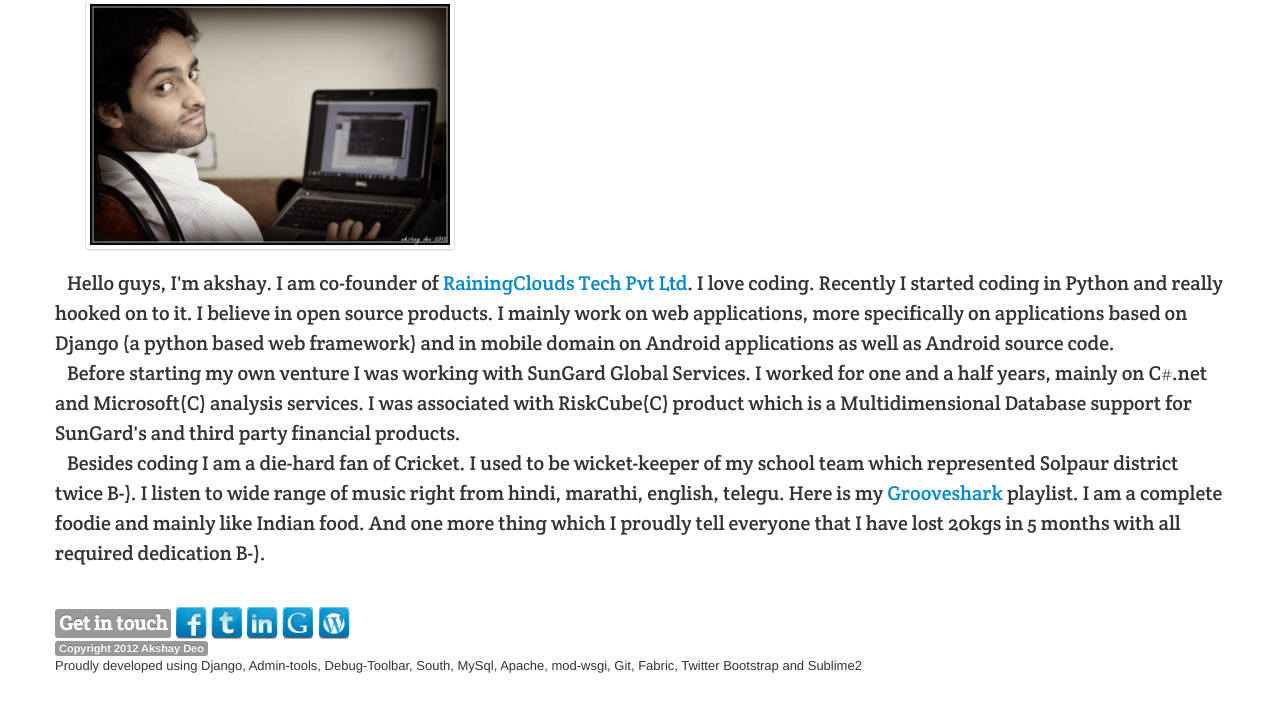
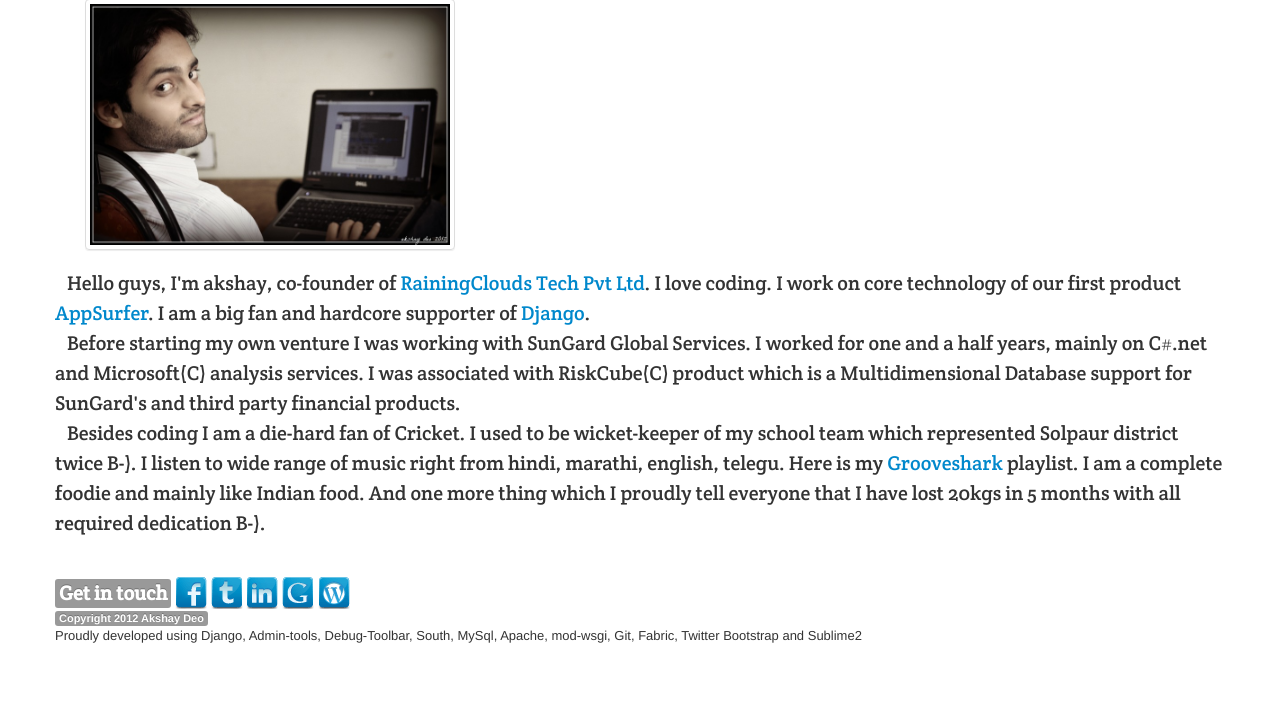
Before and after one commit to akshaydeo/akshaydeodotme, a Django app: template templates/dashboard/index.html in a window 1280 px wide. Shown: the part 129-853 px from the top of the page. After the commit the page ends 772 px from the top, so only its background shows below. Run offline with Django 3.2, Linux system fonts and the light colour scheme; the template is opened without the code that fills it, so the values that code supplies are empty; parts of the project's set-up code (start-up, migrations or seed data) failed here and were passed over; some libraries are stand-ins or nearby versions.

Commit message:
intro modification

```diff
--- a/templates/dashboard/index.html
+++ b/templates/dashboard/index.html
@@ -10,7 +10,7 @@
 		</a>
 
 		<p style="font-family: 'Crete Round', serif; font-size:20px; font-weight:400px; line-height:150%">
-			&nbsp&nbsp&nbspHello guys, I'm akshay. I am co-founder of <a href="http://rainingclouds.com" target="_blank">RainingClouds Tech Pvt Ltd</a>. I love coding. Recently I started coding in Python and really hooked on to it. I believe in open source products. I mainly work on web applications, more specifically on applications based on Django (a python based web framework) and in mobile domain on Android applications as well as Android source code.</br>
+			&nbsp&nbsp&nbspHello guys, I'm akshay, co-founder of <a href="http://rainingclouds.com" target="_blank">RainingClouds Tech Pvt Ltd</a>. I love coding. I work on core technology of our first product <a href="http://appsurfer.com" target="_blank">AppSurfer</a>. I am a big fan and hardcore supporter of <a href="http://djangoproject.org" target="_blank">Django</a>.</br>
 			&nbsp&nbsp&nbspBefore starting my own venture I was working with SunGard Global Services. I worked for one and a half years, mainly on C#.net and Microsoft(C) analysis services. I was associated with RiskCube(C) product which is a Multidimensional Database support for SunGard's and third party financial products.</br>
 			&nbsp&nbsp&nbspBesides coding I am a die-hard fan of Cricket. I used to be wicket-keeper of my school team which represented Solpaur district twice B-). I listen to wide range of music right from hindi, marathi, english, telegu. Here is my <a href="http://grooveshark.com/#!/akshay.deo/" target="_blank">Grooveshark</a> playlist. I am a complete foodie and mainly like Indian food. And one more thing which I proudly tell everyone that I have lost 20kgs in 5 months with all required dedication B-).</br></br>
 		</p>
```
